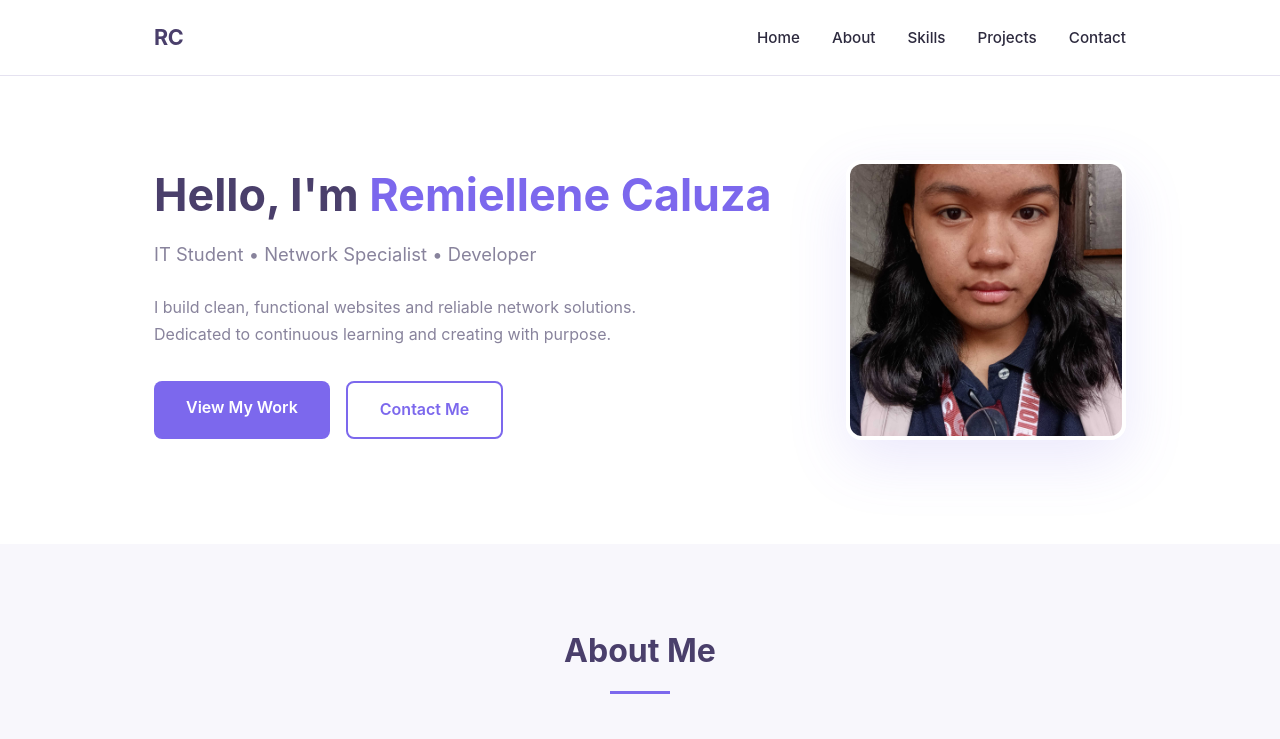
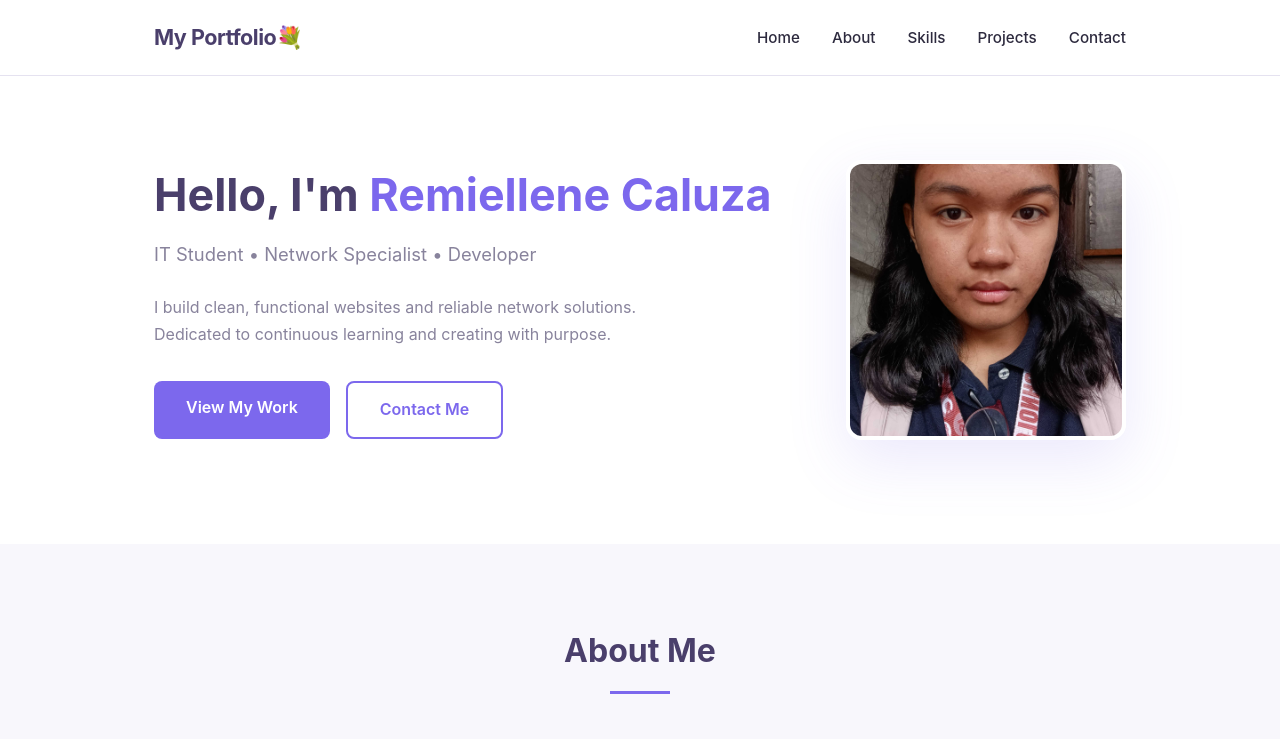
Before and after one commit to remrcaluza2a/Personal-InfoPort, a plain HTML site: page index.html in a window 1280 px wide. Shown: the top 739 px of the page. Drawn offline with Linux system fonts and the light colour scheme; no server answers.

Commit message:
Update header logo text in index.html

```diff
--- a/index.html
+++ b/index.html
@@ -31,7 +31,7 @@ body {
     padding: 0 5%;
 }
 
-/* Header & Navigation */
+
 header {
     position: fixed;
     top: 0;
@@ -83,7 +83,7 @@ nav {
     width: 100%;
 }
 
-/* Hero Section */
+
 #hero {
     padding-top: 10rem;
     padding-bottom: 6rem;
@@ -157,7 +157,6 @@ nav {
     border: 4px solid #fff;
 }
 
-/* Section Styles */
 section {
     padding: 5rem 0;
 }
@@ -182,7 +181,7 @@ section {
     margin: 0.8rem auto 0;
 }
 
-/* About */
+
 .about-grid {
     display: grid;
     grid-template-columns: repeat(auto-fit, minmax(280px, 1fr));
@@ -208,7 +207,7 @@ section {
     font-size: 0.95rem;
 }
 
-/* Skills */
+
 .skills-grid {
     display: grid;
     grid-template-columns: repeat(auto-fit, minmax(160px, 1fr));
@@ -235,7 +234,7 @@ section {
     color: var(--gray);
 }
 
-/* Projects */
+
 .projects-grid {
     display: grid;
     grid-template-columns: repeat(auto-fit, minmax(320px, 1fr));
@@ -277,7 +276,7 @@ section {
     margin-bottom: 0.5rem;
 }
 
-/* GitHub Repos */
+
 .repos-section {
     margin-top: 4rem;
 }
@@ -303,7 +302,7 @@ section {
     margin-top: 0.3rem;
 }
 
-/* Contact */
+
 .contact-wrapper {
     display: grid;
     grid-template-columns: 1fr 1.5fr;
@@ -363,7 +362,7 @@ form button:hover {
     font-weight: 500;
 }
 
-/* Footer */
+
 footer {
     background: var(--light);
     padding: 2rem 0;
@@ -373,7 +372,7 @@ footer {
     font-size: 0.9rem;
 }
 
-/* Back to Top */
+
 #back-top {
     position: fixed;
     bottom: 2rem;
@@ -394,7 +393,7 @@ footer {
     background: var(--primary);
 }
 
-/* Responsive */
+
 @media (max-width: 768px) {
     .nav-links {
         gap: 1rem;
@@ -424,7 +423,7 @@ footer {
 <header>
     <div class="container">
         <nav>
-            <div class="logo">RC</div>
+            <div class="logo">My Portfolio💐</div>
             <ul class="nav-links">
                 <li><a href="#hero">Home</a></li>
                 <li><a href="#about">About</a></li>
```
